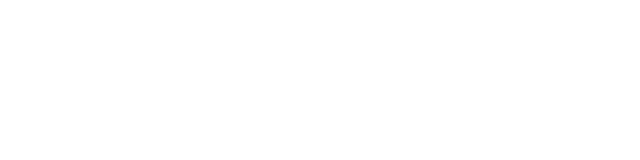
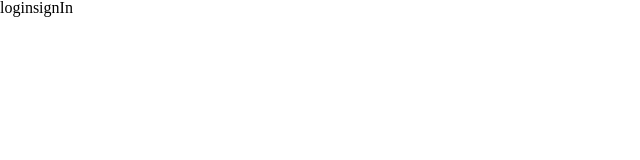
Before and after one commit to munseunggyu/todo_app, a React (Create React App) app: page / in a window 1280 px wide. Shown: the top 160 px of the page, without its empty margins (0-640 px from the left). Built offline with nearby package versions, Linux system fonts and the light colour scheme.

Commit message:
build: styled-components 설정

```diff
--- a/package.json
+++ b/package.json
@@ -17,6 +17,7 @@
     "react-router-dom": "^6.6.2",
     "react-scripts": "5.0.1",
     "styled-components": "^5.3.6",
+    "styled-reset": "^4.4.5",
     "typescript": "^4.9.4",
     "web-vitals": "^2.1.4"
   },
@@ -43,5 +44,8 @@
       "last 1 firefox version",
       "last 1 safari version"
     ]
+  },
+  "devDependencies": {
+    "@types/styled-components": "^5.1.26"
   }
 }
--- a/src/App.tsx
+++ b/src/App.tsx
@@ -1,6 +1,17 @@
 import React from "react";
+import Router from "./router";
+import { createGlobalStyle } from "styled-components";
+import reset from "styled-reset";
 function App() {
-  return <div></div>;
+  const GlobalStyle = createGlobalStyle`
+  ${reset}
+`;
+  return (
+    <>
+      <GlobalStyle />
+      <Router />
+    </>
+  );
 }
 
 export default App;
--- a/src/index.tsx
+++ b/src/index.tsx
@@ -1,5 +1,6 @@
 import React from "react";
 import ReactDOM from "react-dom/client";
+import { BrowserRouter } from "react-router-dom";
 import App from "./App";
 
 const root = ReactDOM.createRoot(
@@ -7,6 +8,8 @@ const root = ReactDOM.createRoot(
 );
 root.render(
   <React.StrictMode>
-    <App />
+    <BrowserRouter>
+      <App />
+    </BrowserRouter>
   </React.StrictMode>
 );
--- /dev/null
+++ b/src/pages/Home/index.tsx
@@ -0,0 +1,12 @@
+import React from "react";
+
+export default function Home() {
+  return (
+    <div>
+      <div>
+        <span>login</span>
+        <span>signIn</span>
+      </div>
+    </div>
+  );
+}
--- /dev/null
+++ b/src/pages/login/index.tsx
@@ -0,0 +1,5 @@
+import React from "react";
+
+export default function Login() {
+  return <div>Login</div>;
+}
--- /dev/null
+++ b/src/pages/signin/index.tsx
@@ -0,0 +1,5 @@
+import React from "react";
+
+export default function SignIn() {
+  return <div>SignIn</div>;
+}
--- /dev/null
+++ b/src/pages/todo/index.tsx
@@ -0,0 +1,5 @@
+import React from "react";
+
+export default function Todo() {
+  return <div>todo</div>;
+}
--- /dev/null
+++ b/src/router/index.tsx
@@ -0,0 +1,17 @@
+import React from "react";
+import { Route, Routes } from "react-router-dom";
+import Home from "../pages/Home";
+import Login from "../pages/login";
+import SignIn from "../pages/signin";
+import Todo from "../pages/todo";
+
+export default function Router() {
+  return (
+    <Routes>
+      <Route path="/" element={<Home />} />
+      <Route path="/login" element={<Login />} />
+      <Route path="/signin" element={<SignIn />} />
+      <Route path="todolist" element={<Todo />} />
+    </Routes>
+  );
+}
```
Also changed, not shown: 1 other file (tests, documents, lock files or other folders).
